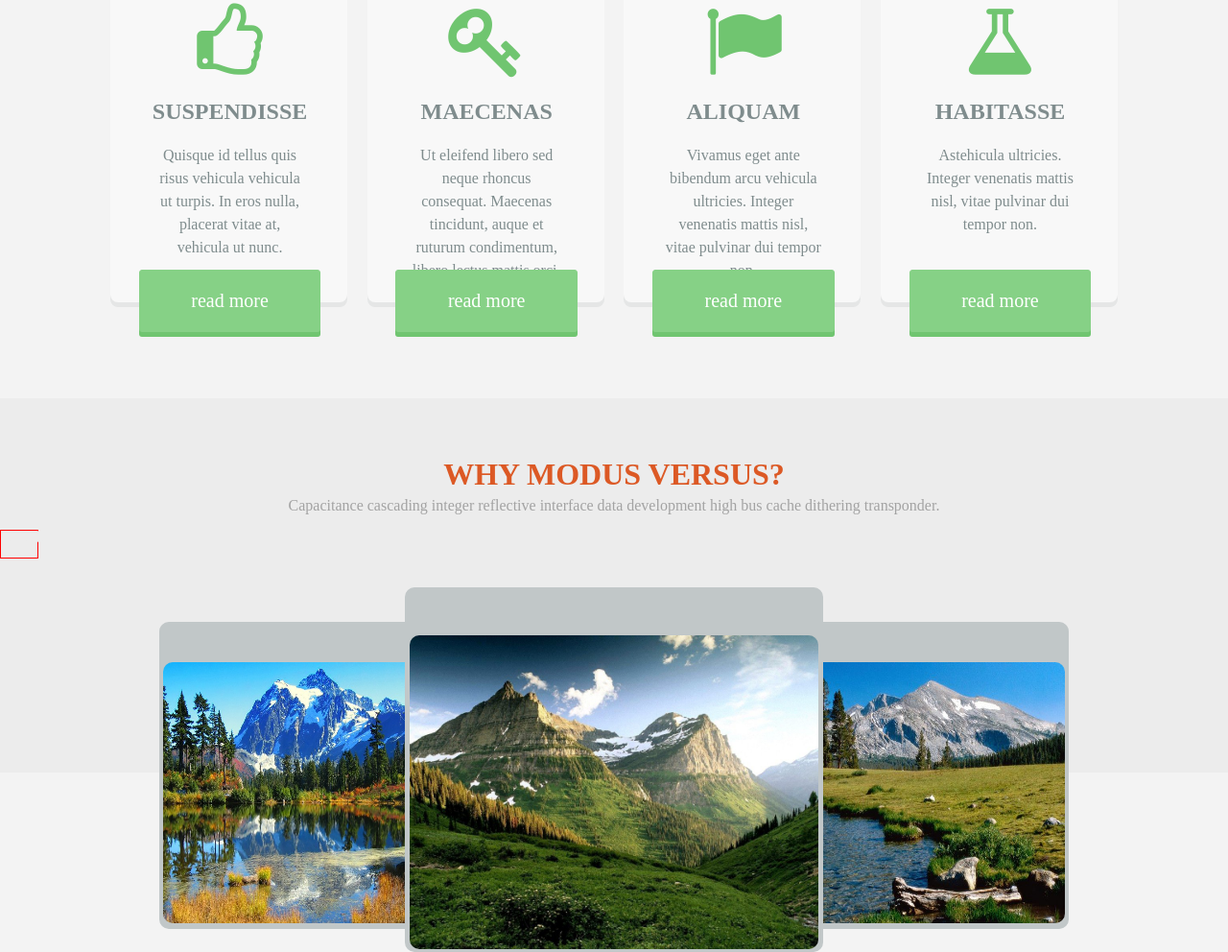
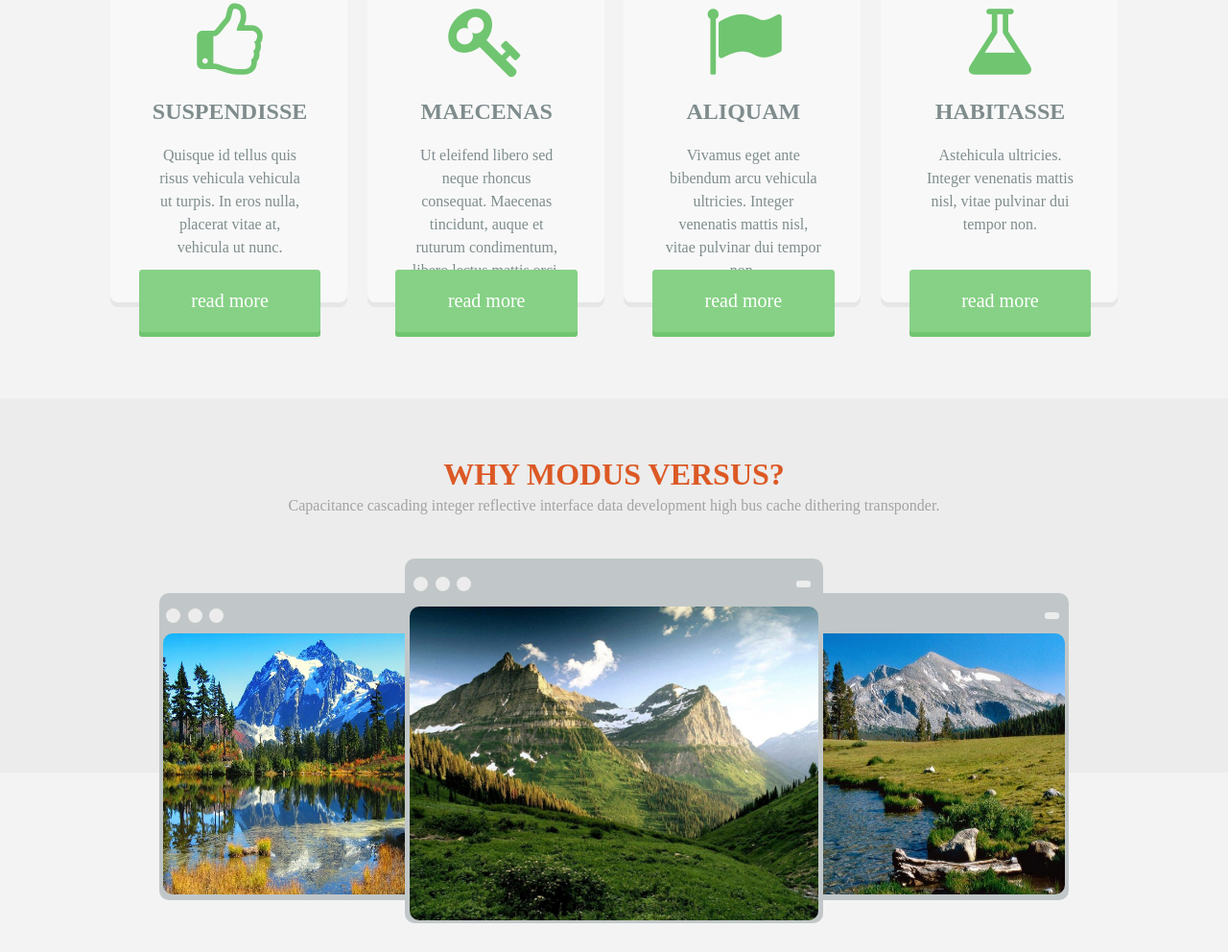
Before and after one commit to SunSee-SunSay/Goose_modus, a plain HTML site: page index.html in a window 1280 px wide. Shown: the part 872-1864 px from the top of the page at 96% size. After the commit the page ends 1834 px from the top, so only its background shows below. Drawn offline with Linux system fonts and the light colour scheme.

Commit message:
Add files via upload

```diff
--- a/index.html
+++ b/index.html
@@ -114,18 +114,25 @@
 			<h1>WHY MODUS VERSUS?</h1>
 				<p>Capacitance cascading integer reflective interface data
 					development high bus cache dithering transponder.</p>
-						<div class="round">
-							<div class="r r1"></div>
-							<div class="r r2"></div>
-							<div class="r r3"></div>
-						</div>
 							<div class="p1">
+								<div class="round">
+									<div class="r r1"></div>
+									<div class="r r2"></div>
+									<div class="r r3"></div>
+								</div>
+								<div class="x"></div>
 								<img class="img1" src="images/slide_5.jpg">
 							</div>
 							<div class="p2">
+							<div class="x"></div>
 								<img class="img2" src="images/slide_6.jpg">
 							</div>
 							<div class="p3">
+								<div class="round">
+									<div class="r r1"></div>
+									<div class="r r2"></div>
+									<div class="r r3"></div>
+								</div>
 								<img class="img3" src="images/slide_7.jpg">
 							</div>
 		</div>
--- a/style.css
+++ b/style.css
@@ -381,25 +381,37 @@ body {
 
 .picture .round {
 	position: relative;
-	border: 1px solid red;
 	width:3%;
 	height:8%;
+    left: 2%;
+    top: 5%;
+    z-index: 2;
 }
 
 .picture .round .r {
 	position: absolute;
 	background-color:#ececec;
-	width:12px;
-	height:12px;
+	width:15px;
+	height:15px;
 	border-radius:50%;
 }
 
 .picture .round .r1 {
-    left: 17px;
+    left: 23px;
     top: 0px;
 }
 
 .picture .round .r3 {
-    left: 34px;
+    left: 45px;
     top: 0px;
 }
+
+.picture .x {
+	position: absolute;
+    background-color: #ececec;
+    width: 15px;
+    height: 7px;
+    border-radius: 30%;
+	right: 3%;
+    top: 6%;
+}
```
